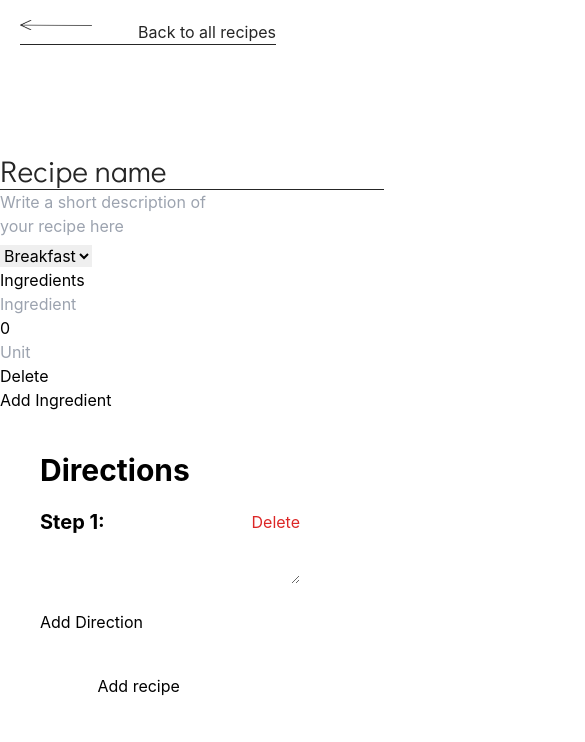
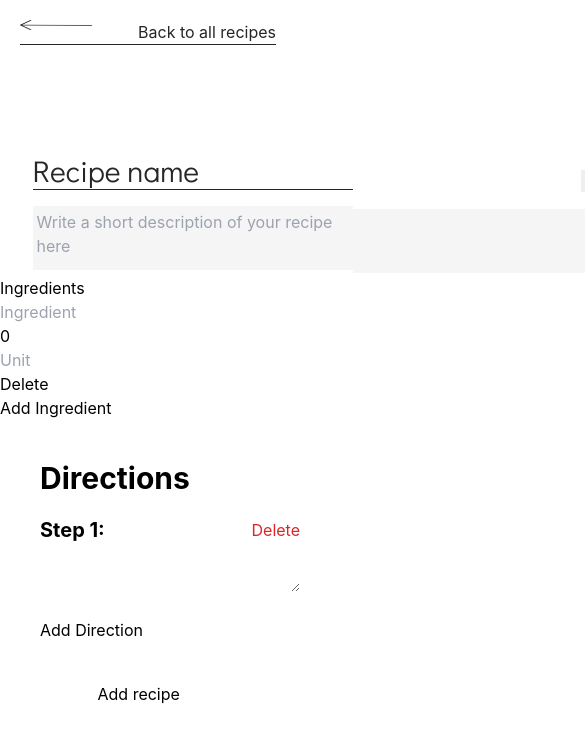
Before and after one commit to Johngn/recipes, a Next.js app: page /add-recipe in a window 390 px wide. Shown: the top 742 px of the page, 585 px wide, since content can reach past the window. Built offline with nearby package versions, Linux system fonts and the light colour scheme.

Commit message:
Responsive layout big screen

```diff
--- a/src/pages/add-recipe.tsx
+++ b/src/pages/add-recipe.tsx
@@ -119,40 +119,48 @@ const AddRecipe: FunctionComponent = () => {
 
   return (
     <>
-      <div className="">
+      <div className="max-w-screen-2xl mx-auto">
+        <Link href={`/`}>
           <button className="w-64 mt-5 ml-5 text-right text-neutral-800 flex border-b border-neutral-800 justify-between">
             <Image
               className="w-72 h-5"
               width={72}
               height={10}
               src="/arrow-symbol.png"
-            alt=""
+              alt="arrow symbol"
             />
-          <Link href={`/`}>
             <a>Back to all recipes</a>
+          </button>
         </Link>
-        </button>
-        <div className="mt-27">
+        <div className="max-w-6xl w-10/12 mt-27 mx-auto flex justify-between">
+          <div>
             <input
               placeholder="Recipe name"
-            className="w-96 border-b border-neutral-800 placeholder-neutral-800 font-gothic text-3xl text-neutral-800"
+              className="w-80 border-b border-neutral-800 placeholder-neutral-800 font-gothic text-3xl text-neutral-800"
               value={title}
               onChange={(e) => setTitle(e.currentTarget.value)}
             />
             <div>
               <textarea
-              className="resize-none"
+                className="w-80 h-16 p-1 mt-4 bg-neutral-100 resize-none"
                 placeholder="Write a short description of your recipe here"
                 value={description}
                 onChange={(e) => setDescription(e.target.value)}
               />
             </div>
           </div>
-        <select value={category} onChange={(e) => setCategory(e.target.value)}>
+          <div className="mt-4 text-right">
+            <select
+              value={category}
+              onChange={(e) => setCategory(e.target.value)}
+            >
               {categoryOptions.map((selectOption) => (
                 <option key={selectOption}>{selectOption}</option>
               ))}
             </select>
+            <div className="w-80 h-16 p-1 mt-4 bg-neutral-100"></div>
+          </div>
+        </div>
 
         <div className="">
           <div className="">
--- a/src/pages/index.tsx
+++ b/src/pages/index.tsx
@@ -43,6 +43,7 @@ const Home: FunctionComponent<HomeProps> = ({ recipes }) => {
         <div className="mx-8 text-7xl tracking-wider font-gothic text-neutral-800">
           OR
         </div>
+        <Link href={`/add-recipe`}>
           <button className="w-64 text-right flex border-b text-neutral-800 border-neutral-800 justify-between">
             <Image
               className="w-5 h-5"
@@ -51,10 +52,9 @@ const Home: FunctionComponent<HomeProps> = ({ recipes }) => {
               src="/plus-symbol.png"
               alt=""
             />
-          <Link href={`/add-recipe`}>
             <a>Add new recipe</a>
+          </button>
         </Link>
-        </button>
       </div>
       <div className="flex flex-wrap ml-3 w-full justify-center">
         <button
```
Lines whose indentation alone changed are shown as unchanged.
